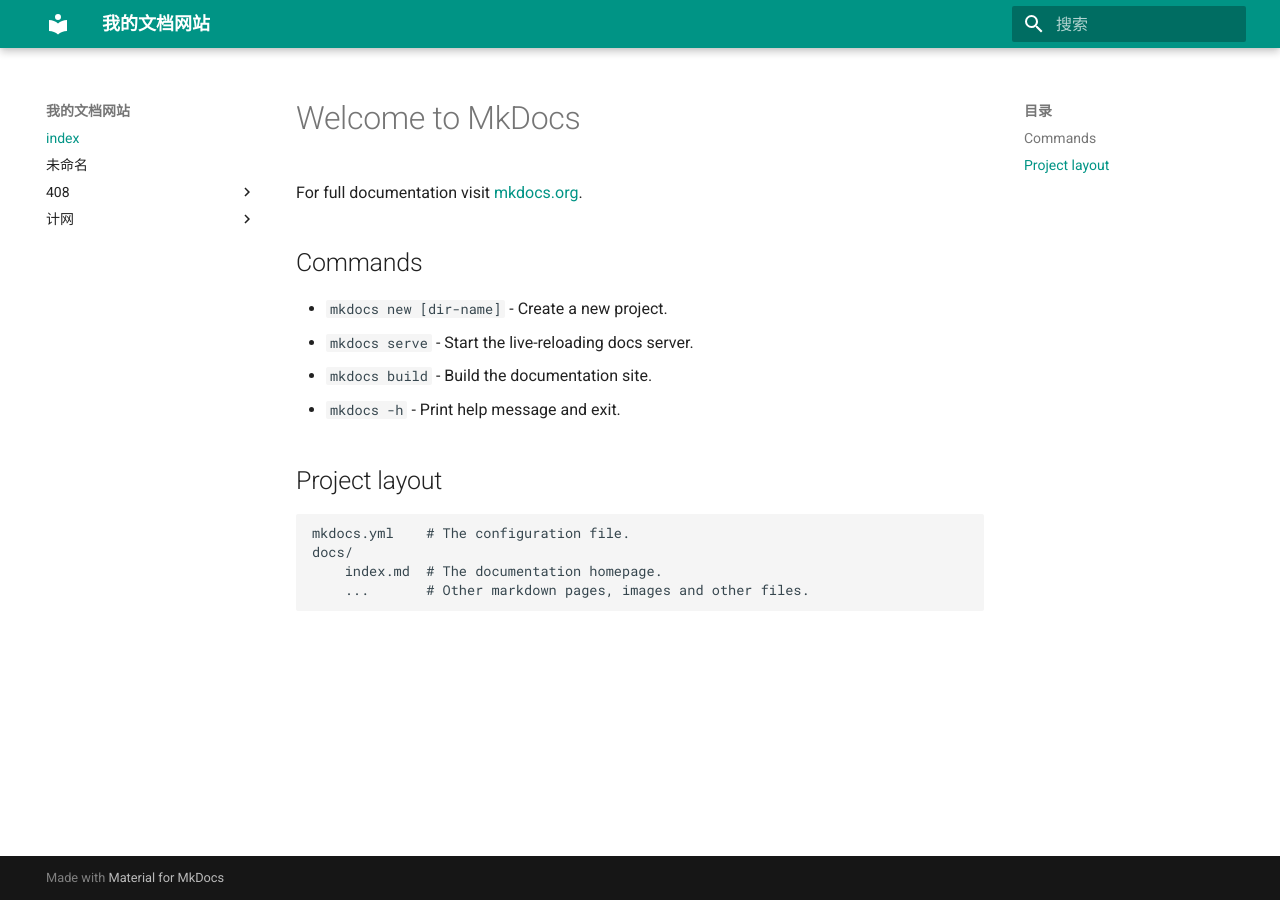
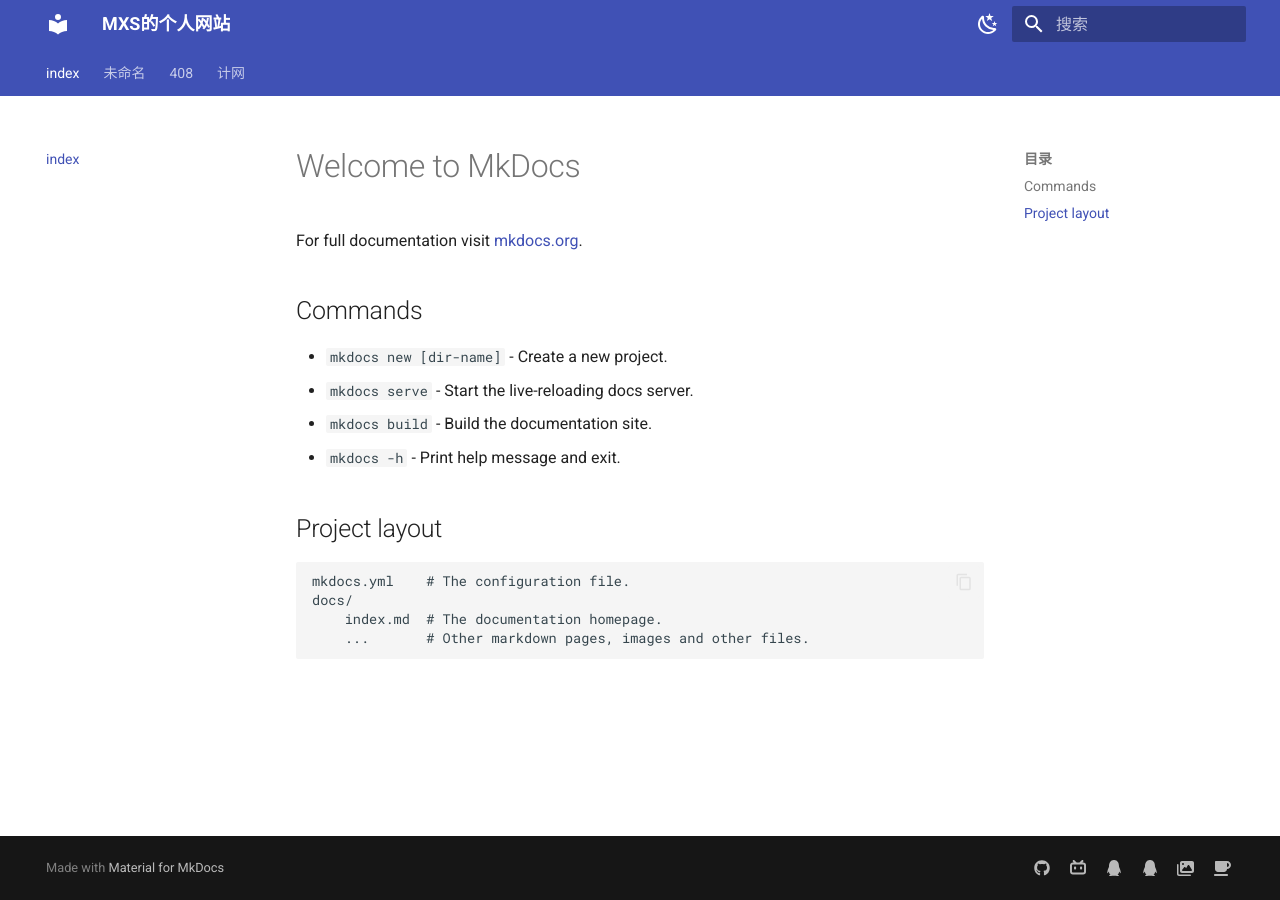
Before and after one commit to rywc2005/rywc2005.github.io, an MkDocs documentation site: the page built from docs/index.md, in a window 1280 px wide. Built offline with MkDocs 1.6.1 and Material for MkDocs 9.7.7, drawn with Linux system fonts in a browser that asks for light colours; old or Windows-style settings are respelled for this version of MkDocs.

Commit message:
修改yml

```diff
--- a/mkdocs.yml
+++ b/mkdocs.yml
@@ -1,10 +1,95 @@
-site_name: 我的文档网站
+#【info】
+# 本文件是mkdocs的配置文件，用于配置网站的基本信息、主题、导航栏等。
+site_name: MXS的个人网站
+site_url: https://rywc2005.github.io
+site_author: MXS
+site_title: 一切过往皆为序章
+site_description: MXS的个人网站
+
 theme:
   name: material
-  language: zh
+  # [切换日间模式和夜间模式]
+  # https://squidfunk.github.io/mkdocs-material/setup/changing-the-colors/#color-palette-toggle
   palette:
-    primary: teal
-    accent: pink
+    # 日间模式
+    - scheme: default
+      # 主颜色
+      # https://squidfunk.github.io/mkdocs-material/setup/changing-the-colors/#primary-color
+      primary: indigo
+      # 链接等可交互元件的高亮色
+      # https://squidfunk.github.io/mkdocs-material/setup/changing-the-colors/#accent-color
+      accent: orange
+      toggle:
+        # 图标
+        icon: material/weather-night
+        # 鼠标悬浮提示
+        name: 切换至夜间模式
+    # 夜间模式
+    - scheme: slate
+      primary: indigo
+      accent: orange
+      toggle:
+        icon: material/weather-sunny
+        name: 切换至日间模式
+  features:
+    # 使用 Tab 来进行分类
+    # https://squidfunk.github.io/mkdocs-material/setup/setting-up-navigation/#navigation-tabs
+    - navigation.tabs
+    # 返回顶部的按钮，在上滑时出现
+    # https://squidfunk.github.io/mkdocs-material/setup/setting-up-navigation/#back-to-top-button
+    - navigation.top
+    # 给每个 Tab 添加一个 index.md，且在点击 Tab 时打开
+    # https://squidfunk.github.io/mkdocs-material/setup/setting-up-navigation/#section-index-pages-with-section-index-pages
+    - navigation.indexes
+    # 打开 Tab 时左侧目录全部展开
+    # https://squidfunk.github.io/mkdocs-material/setup/setting-up-navigation/#navigation-expansion
+    - navigation.expand
+    # 搜索输入一些字母时推荐补全整个单词
+    # https://squidfunk.github.io/mkdocs-material/setup/setting-up-site-search/#search-suggestions
+    - search.suggest
+    # 搜索的关键词文章加入高亮
+    # https://squidfunk.github.io/mkdocs-material/setup/setting-up-site-search/#search-highlighting
+    - search.highlight
+    # 可以通过按钮复制代码
+    # https://squidfunk.github.io/mkdocs-material/reference/code-blocks/#code-copy-button
+    - content.code.copy
+    # [点击按钮跳转至 GitHub 修改 Markdown 源文件]
+    # https://squidfunk.github.io/mkdocs-material/setup/adding-a-git-repository/#code-actions
+    - content.action.edit
+  language: zh # 一些提示性的文字会变成中文
+  icon:
+    # [添加 GitHub 仓库]
+    # https://squidfunk.github.io/mkdocs-material/setup/adding-a-git-repository/#repository-icon
+    repo: fontawesome/brands/github
+# [点击按钮跳转至 GitHub 修改 Markdown 源文件]
+# https://squidfunk.github.io/mkdocs-material/setup/adding-a-git-repository/#code-actions
+
+extra:
+  # [添加社交网络图标和链接]
+  # https://squidfunk.github.io/mkdocs-material/setup/setting-up-the-footer/#social-links
+  # 搜索图标：https://squidfunk.github.io/mkdocs-material/reference/icons-emojis/#search
+  # name 会在鼠标悬浮时提示
+  social: # icons
+    - name: GitHub | Yang-Xijie
+      icon: fontawesome/brands/github
+      link: https://github.com/Yang-Xijie
+    - name: Bilibili | 杨希杰619
+      icon: fontawesome/brands/bilibili
+      link: https://space.bilibili.com/24502827
+    - name: 小杰答疑群 QQ 796233390
+      icon: fontawesome/brands/qq
+      link: https://yang-xijie.github.io/ME/qq-groups/
+    - name: 小杰水群 QQ 824114857
+      icon: fontawesome/brands/qq
+      link: https://yang-xijie.github.io/ME/qq-groups/
+    - name: 小红书 | 杨希杰
+      icon: fontawesome/solid/images
+      link: https://www.xiaohongshu.com/user/profile/61be0cc10000000021024369
+    - name: 打赏支持
+      icon: fontawesome/solid/mug-saucer
+      link: https://yang-xijie.github.io/ME/support/
+
+
 markdown_extensions:
 - pymdownx.highlight
 - pymdownx.superfences
```
